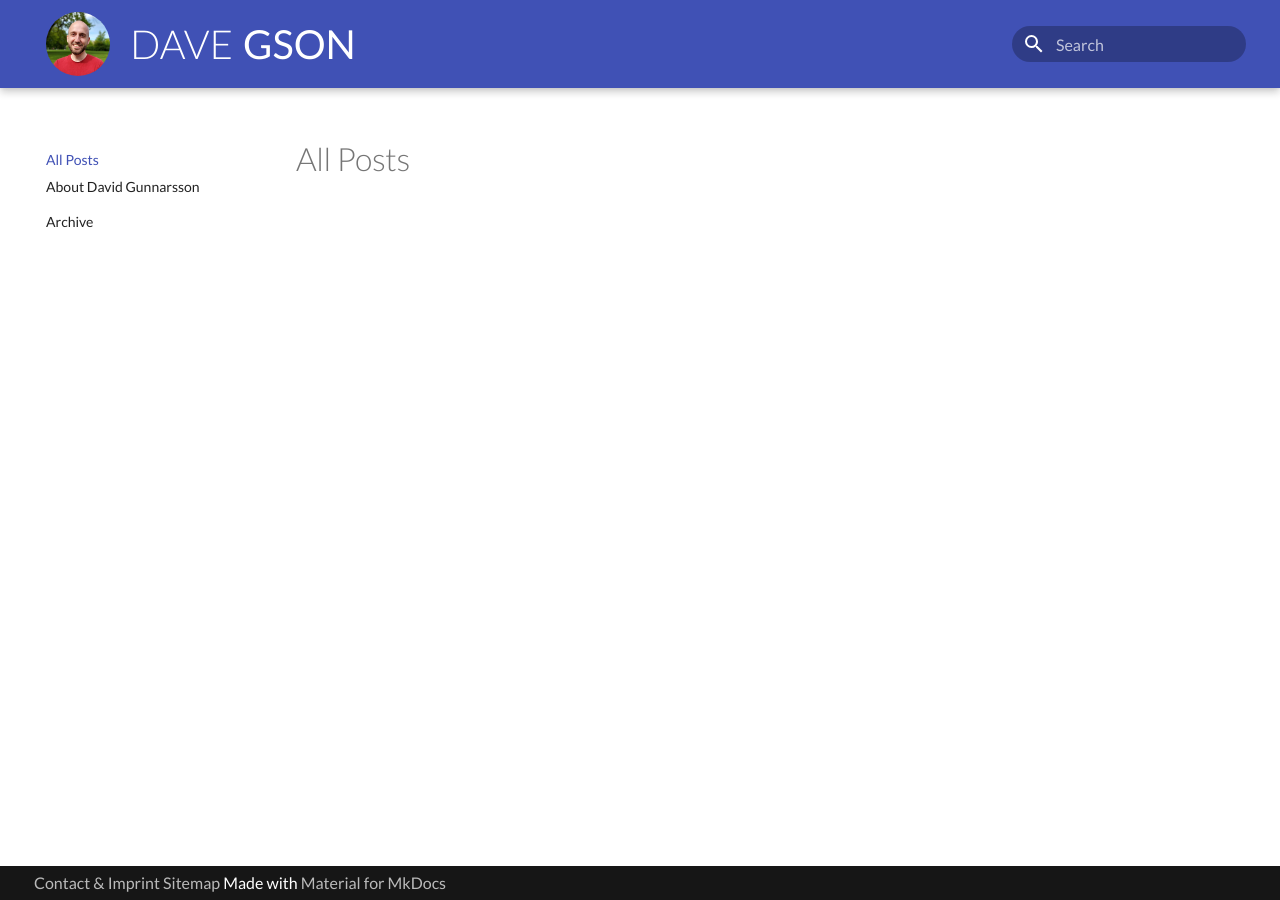
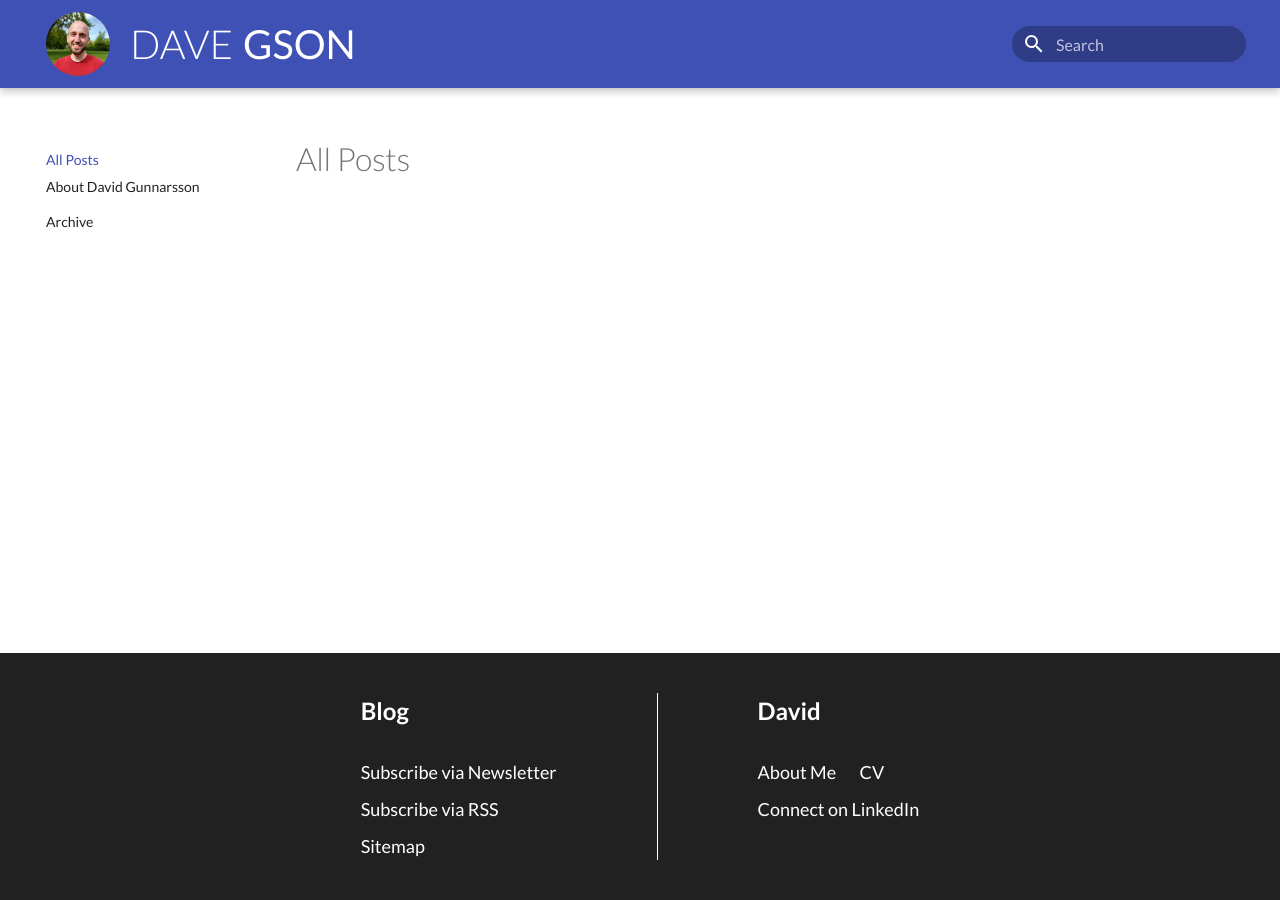
Before and after one commit to davegson/davegson.com, an MkDocs documentation site: the page built from docs/index.md, in a window 1280 px wide. Built offline with MkDocs 1.6.1 and Material for MkDocs 9.7.7, drawn with Linux system fonts in a browser that asks for light colours; plug-ins that fetch from the network failed and are left out.

Commit message:
Mock up a customized footer

```diff
--- /dev/null
+++ b/docs/assets/css/footer.css
@@ -0,0 +1,28 @@
+footer {
+  padding: 2rem 0;
+}
+
+.footer-content {
+  display: flex;
+  justify-content: center;
+  gap: 5rem;
+}
+
+.footer-content > div {
+  font-size: large;
+  display: flex;
+  flex-direction: column;
+  flex-wrap: wrap;
+  gap: 0.5rem;
+}
+
+.footer-content h5 {
+  font-size: x-large;
+  margin-top: 0;
+  margin-bottom: 1rem;
+}
+
+.footer-content > div:first-child {
+  padding-right: 5rem;
+  border-right: solid 1px white;
+}
--- a/mkdocs.yml
+++ b/mkdocs.yml
@@ -25,6 +25,7 @@ extra_css:
   - assets/css/reset.css
   - assets/css/tooltips.css
   - assets/css/nav.css
+  - assets/css/footer.css
   - assets/css/tweaks.css
 
 plugins:
--- a/overrides/partials/footer.html
+++ b/overrides/partials/footer.html
@@ -85,18 +85,21 @@
   {% endif %}
 
   <!-- Further information -->
-  <div class="md-footer-meta md-typeset p-8">
-    <div class="md-footer-meta__inner md-grid gap-8">
-      <div class="flex flex-col gap-2">
-        <a href="/impressum/">Contact & Imprint</a>
-        <a href="/sitemap.xml">Sitemap</a>
-        <span class="text-xs text-gray-500 mt-6">
-          Made with
-          <a href="https://squidfunk.github.io/mkdocs-material/" target="_blank" rel="noopener">
-            Material for MkDocs
-          </a>
-        </span>
-      </div>
+  <div class="footer-content">
+    <div>
+      <h5>Blog</h5>
+      <a href="">Subscribe via Newsletter</a>
+      <a href="">Subscribe via RSS</a>
+      <a href="/sitemap.xml">Sitemap</a>
+    </div>
+    <div>
+      <h5>David</h5>
+      <span>
+        <a href="">About Me</a>
+        <a href="" style="margin-left: 1rem;">CV</a>
+      </span>
+      <a href="">Connect on LinkedIn</a>
+    </div>
 
       <!-- Social links -->
       {% if config.extra.social %}
```
